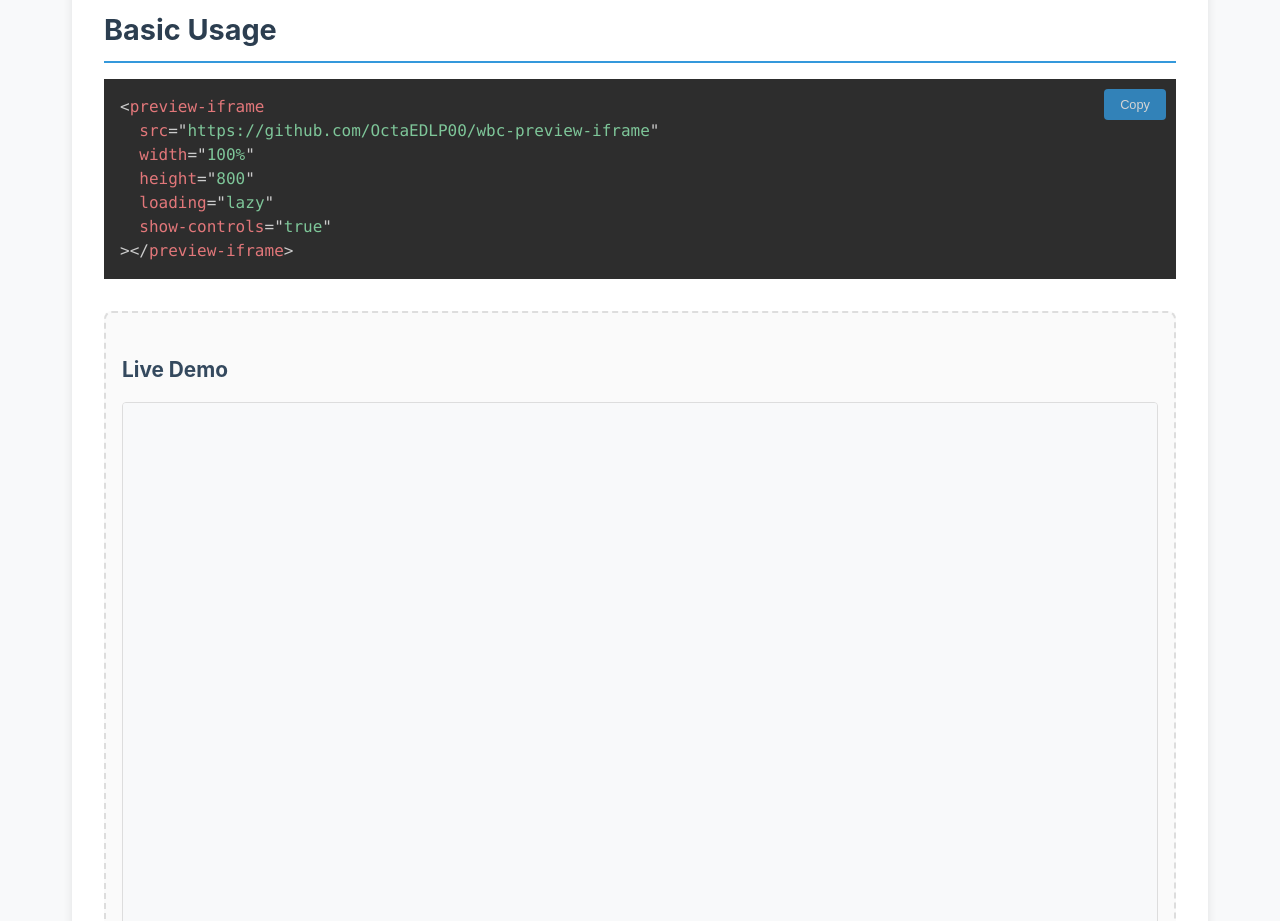
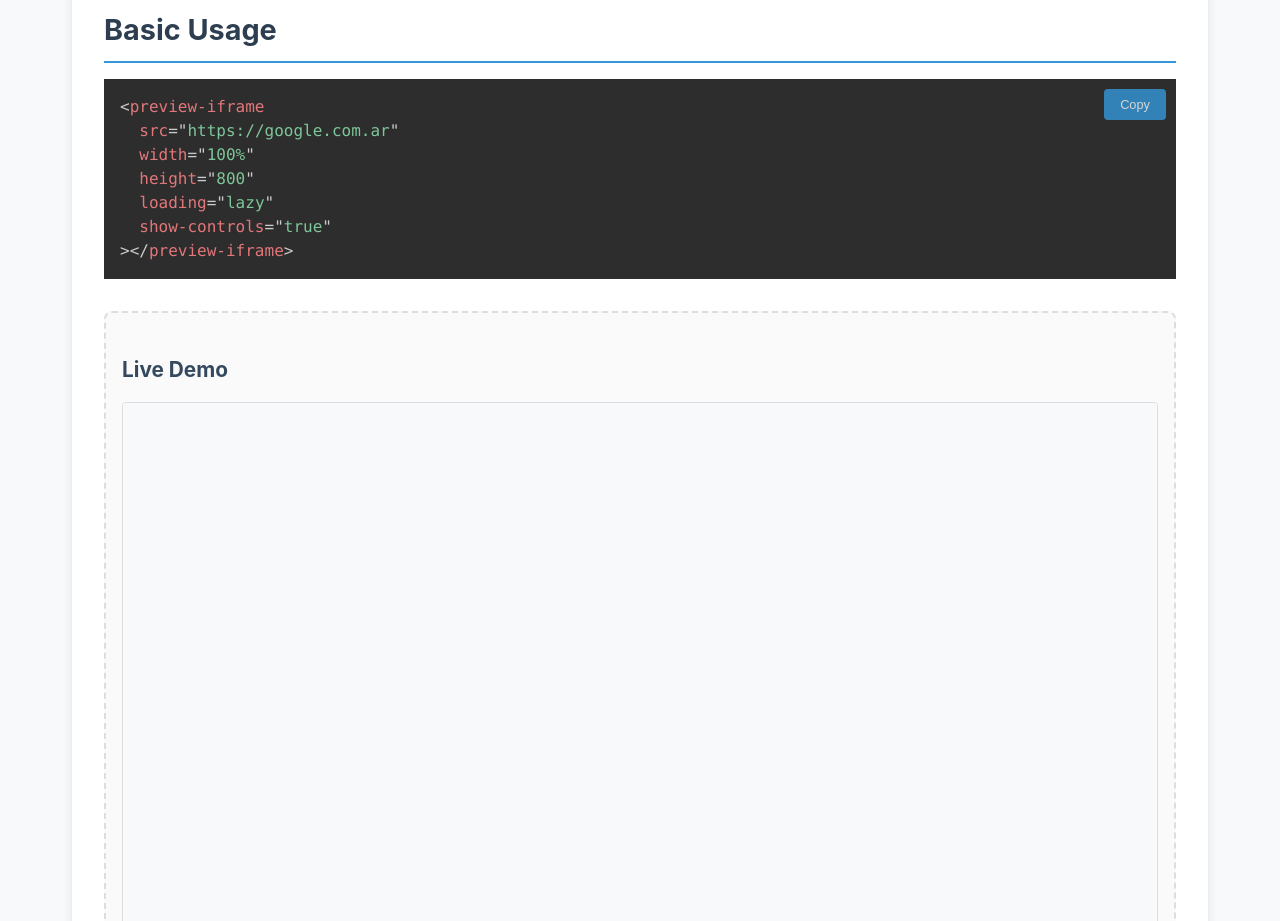
Before and after one commit to OctaEDLP00/wbc-preview-iframe, a plain HTML site: page index.html in a window 1280 px wide. Shown: the part 1080-2001 px from the top of the page. Drawn offline with nearby package versions, Linux system fonts and the light colour scheme.

Commit message:
Update index.html

```diff
--- a/index.html
+++ b/index.html
@@ -63,7 +63,7 @@
             <div class="code-block">
                 <button class="copy-btn" onclick="copyCode(this)">Copy</button>
                 <pre><code class="language-html">&lt;preview-iframe
-  src="https://github.com/OctaEDLP00/wbc-preview-iframe"
+  src="https://google.com.ar"
   width="100%"
   height="800"
   loading="lazy"
@@ -74,10 +74,11 @@
             <div class="demo-container">
                 <h3>Live Demo</h3>
                 <preview-iframe
-                    src="https://github.com/OctaEDLP00/wbc-preview-iframe"
+                    src="https://google.com.ar"
                     width="100%"
                     height="800"
                     loading="lazy"
+                    sandbox="allow-scripts allow-same-origin allow-forms"
                     show-controls="true"
                 ></preview-iframe>
             </div>
```
